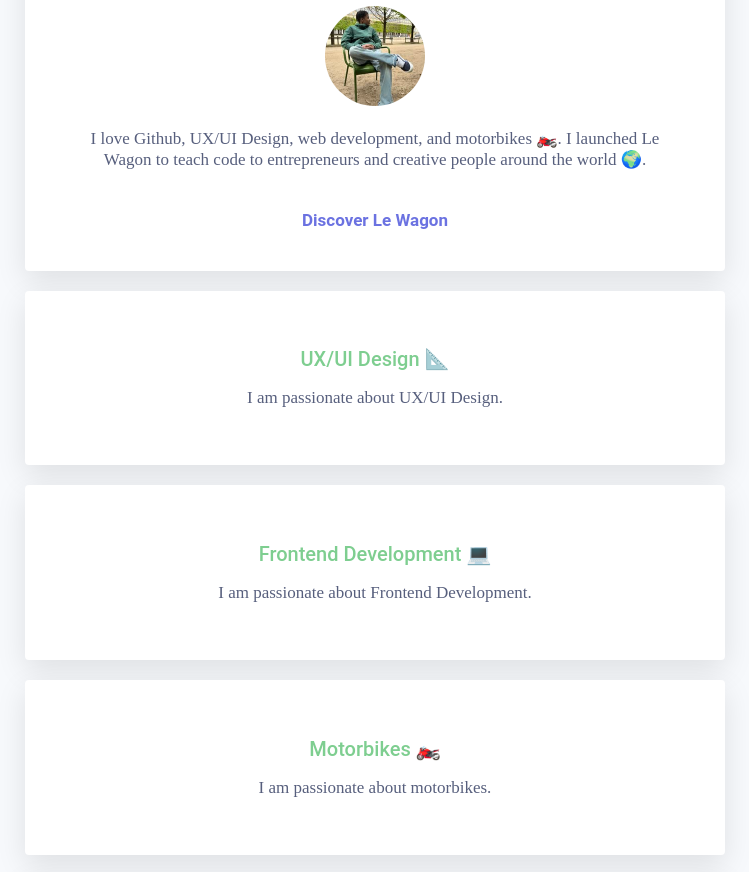
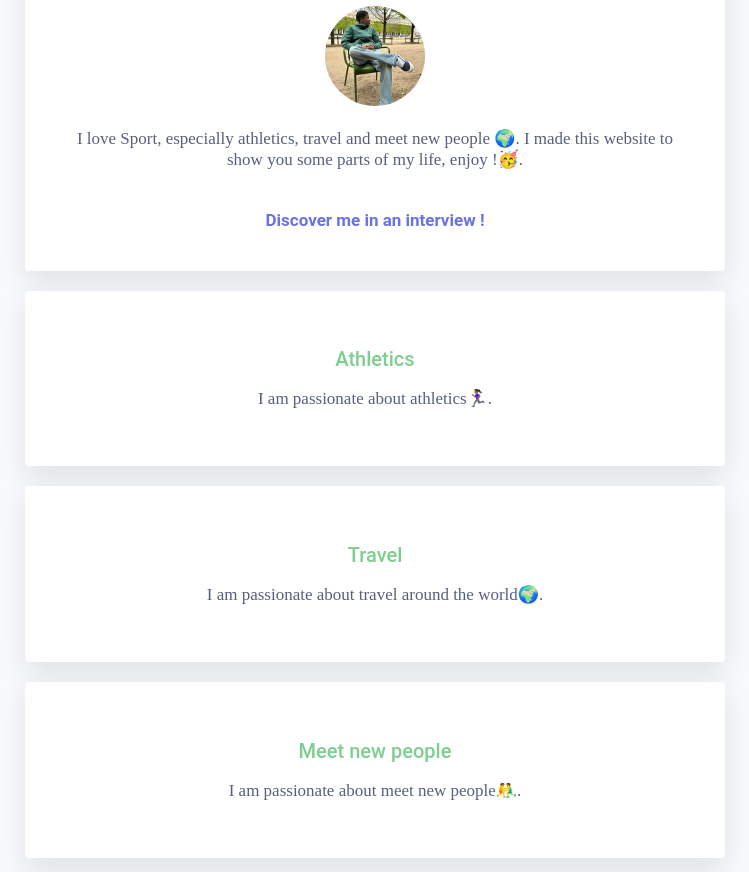
Before and after one commit to YMZRE/my-profile, a plain HTML site: page index.html in a window 1280 px wide. Shown: the part 155-1027 px from the top of the page, without its empty margins (265-1014 px from the left). Drawn offline with Linux system fonts and the light colour scheme.

Commit message:
Add files via upload

```diff
--- a/index.html
+++ b/index.html
@@ -15,36 +15,35 @@
   </head>
   <body>
     <div class="container">
-      <!-- Section principale -->
       <div class="card-white" id="introduction">
-        <h1>Hello, I'm Yael 😎</h1>
+        <h1>Hello, I'm Yael !</h1>
         <img src="images/profile.jpg" class="img-circle" width="100px" alt="Yael MARIE">
         <p>
-          I love Github, UX/UI Design, web development, and motorbikes 🏍️. I launched Le Wagon to teach code to entrepreneurs and creative people around the world 🌍.
+          I love Sport, especially athletics, travel and meet new people 🌍. I made this website to show you some parts of my life, enjoy !🥳.
         </p>
-        <a href="https://www.lewagon.com/" target="_blank" class="blue-btn">Discover Le Wagon</a>
+        <a href="https://urlr.me/AQwz5v/" target="_blank" class="blue-btn">Discover me in an interview !</a>
       </div>
 
 
       <div class="card-white">
-        <h2>UX/UI Design 📐</h2>
+        <h2> Athletics</h2>
         <p>
-          I am passionate about UX/UI Design.
+          I am passionate about athletics🏃🏾‍♀️.
         </p>
       </div>
 
-      <!-- Section Frontend Development -->
+
       <div class="card-white">
-        <h2>Frontend Development 💻</h2>
+        <h2>Travel</h2>
         <p>
-          I am passionate about Frontend Development.
+          I am passionate about travel around the world🌍.
         </p>
       </div>
 
       <div class="card-white">
-        <h2>Motorbikes 🏍️</h2>
+        <h2>Meet new people </h2>
         <p>
-          I am passionate about motorbikes.
+          I am passionate about meet new people🤼‍♂️.
         </p>
       </div>
 
@@ -58,12 +57,12 @@
             </a>
           </li>
           <li>
-            <a href="https://x.com/" target="_blank">
-              <i class="fab fa-twitter" style="font-size: 24px; color: #1DA1F2;"></i>
+            <a href="https://www.strava.com/athletes/96833790" target="_blank">
+              <i class="fab fa-strava" style="font-size: 24px; color: #1DA1F2;"></i>
             </a>
           </li>
           <li>
-            <a href="https://www.instagram.com/" target="_blank">
+            <a href="https://www.instagram.com/yael.mre/" target="_blank">
               <i class="fab fa-instagram" style="font-size: 24px; color: #C13584;"></i>
             </a>
           </li>
```
